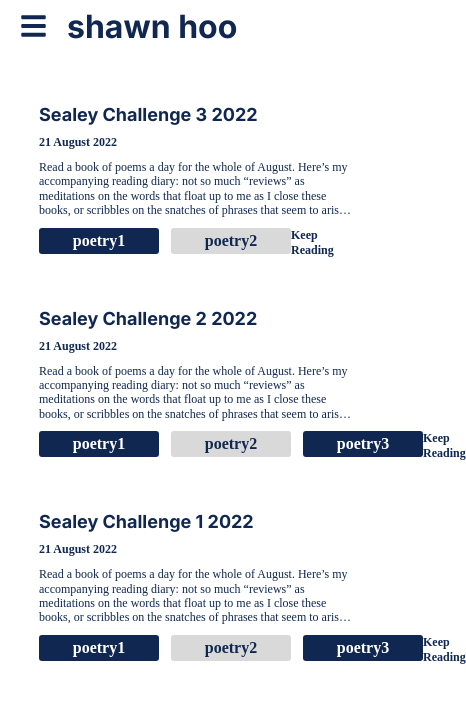
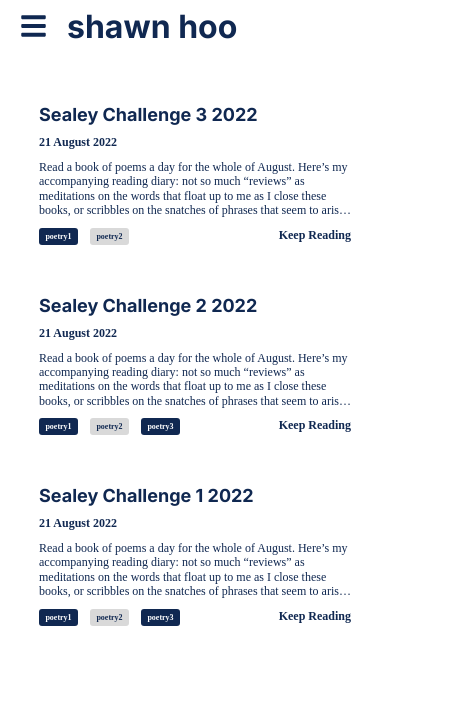
Before and after one commit to Darren-Loh/shawn-hoo-portfolio-web, a React (Create React App) app: page /blog in a window 390 px wide. Shown: the top 702 px of the page, 466 px wide, since content can reach past the window. Built offline with nearby package versions, Linux system fonts and the light colour scheme; no server answers; data requests are answered from the project's data file.

Commit message:
fixed tag size for blog page

```diff
--- a/src/Components/blog/BlogPage.css
+++ b/src/Components/blog/BlogPage.css
@@ -96,7 +96,7 @@
 
 
 
-/* @media (max-width: 480px) {
+@media (max-width: 480px) {
   .blogTagContainer{
     display: flex;
     width: 60vw;
@@ -104,15 +104,8 @@
   }
 
   .blogTag {
-    display: flex;
-    width: 60px;
-    height: 13px;
-    font-size: 8px;
-    border-radius: 3px;
-    justify-content: center;
-    align-items: center;
-    font-weight: bold;
-    margin-top: 0;
-    margin-bottom: 0;
+    font-size: 12px;
+    width: 10vw !important;
+    height: 2vh !important;
   }
-} */
+}
--- a/src/Components/blog/BlogPost.js
+++ b/src/Components/blog/BlogPost.js
@@ -1,5 +1,6 @@
 import React, { useState, useEffect } from 'react'
 import BlogTags from './BlogTags'
+import './BlogPage.css';
 
 //this defines a singular blog post that will be used on blogpage
 function BlogPost({instanceID, recordHeader, bodyPara, recordDate, recordTags}) {
--- a/src/Components/blog/BlogTags.js
+++ b/src/Components/blog/BlogTags.js
@@ -1,4 +1,5 @@
 import React, { useState, useEffect } from 'react'
+import './BlogPage.css';
 //component for blogtags to be used in a singular blogpost
 
 function BlogTags({recordTags}) {
--- a/src/Components/blog/blogAdmin/BlogAdmin.css
+++ b/src/Components/blog/blogAdmin/BlogAdmin.css
@@ -262,3 +262,15 @@
   border: none;
   outline: none;
 }
+
+@media (max-width: 480px) {
+  /* .blogTagContainer{
+    display: flex;
+    width: 60vw;
+    gap: 12px;
+  } */
+
+  .blogTag {
+    font-size: 8px;
+  }
+}
```
